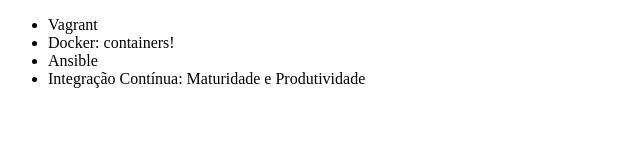
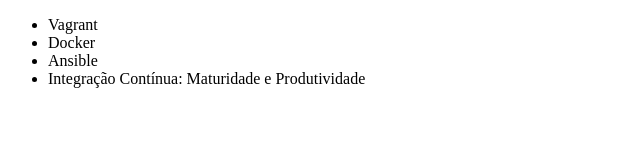
Before and after one commit to michellemeloc/curso-git, a plain HTML site: page index.html in a window 1280 px wide. Shown: the full height of the page, 0-640 px from the left. Drawn offline with Linux system fonts and the light colour scheme.

Commit message:
Revert "Alteração curso docker"
This reverts commit 25d00422c6a52e0ca35d97d6845a26c9e5746b35.

```diff
--- a/index.html
+++ b/index.html
@@ -7,7 +7,7 @@
 <body>
     <ul>
         <li>Vagrant</li>
-        <li>Docker: containers!</li>
+        <li>Docker</li>
         <li>Ansible</li>
         <li>Integração Contínua: Maturidade e Produtividade</li>
     </ul>
```
